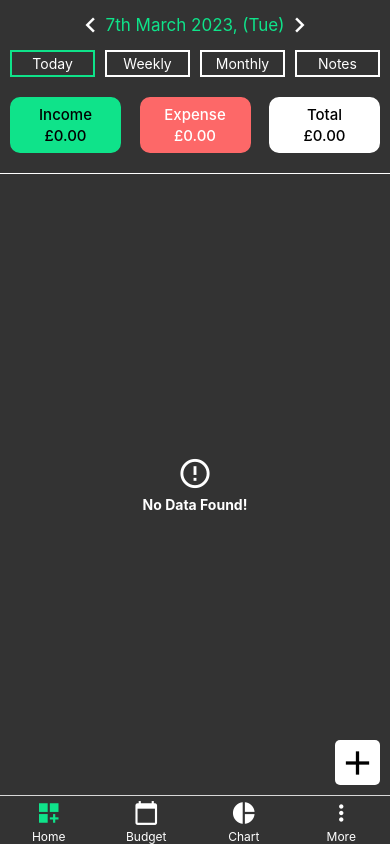
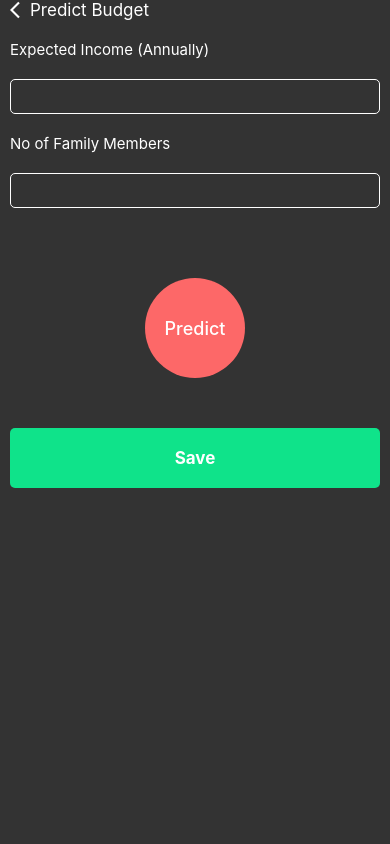
Before and after one commit to abuhoryrapranto/mFinance, a React Native app: screen /Predict in a window 390 px wide. Built offline with nearby package versions, Linux system fonts and the light colour scheme.

Commit message:
Budget Updates

```diff
--- a/components/Budget.tsx
+++ b/components/Budget.tsx
@@ -15,8 +15,11 @@ import React, { useState, useEffect } from 'react';
 import MaterialIcons from 'react-native-vector-icons/MaterialIcons';
 import { Float } from 'react-native/Libraries/Types/CodegenTypes';
 import AsyncStorage from '@react-native-async-storage/async-storage';
+import { useIsFocused } from '@react-navigation/native';
 
 function Budget({navigation}: {navigation: any}) {
+
+    const isFocused = useIsFocused();
 
     let [budget, setBudget] = useState<Float>(0);
     let [saveBudget, setSaveBudget] = useState('');
@@ -69,8 +72,10 @@ function Budget({navigation}: {navigation: any}) {
     }
 
     useEffect(() => {
+
         getBudget();
-    }, []);
+
+    }, [isFocused]);
 
     return(
         <SafeAreaView>
@@ -101,7 +106,7 @@ function Budget({navigation}: {navigation: any}) {
                 </View>
 
                 <View>
-                    <TouchableOpacity style={styles.predictBtn}>
+                    <TouchableOpacity style={styles.predictBtn} onPress={() => navigation.navigate('Predict')}>
                     <Text style={{color: 'white', fontSize: 17}}>Predict Your Expense Budget With</Text>
                         <Text style={{color: 'white', fontSize: 20, fontWeight: '700', paddingTop: 10}}>AI</Text>
                     </TouchableOpacity>
--- a/components/HomeScreen.tsx
+++ b/components/HomeScreen.tsx
@@ -184,7 +184,7 @@ useEffect(() => {
                         <Text style={{color: 'white'}}>{item.accountType}</Text>
                     </View>
                     <View style={styles.section3_1}>
-                        <Text style={{color: item.type == 'Expense' ? '#FD6868' : '#0FE38A'}}>{item.amount} £</Text>
+                        <Text style={{color: item.type == 'Expense' ? '#FD6868' : '#0FE38A'}}>£{item.amount}</Text>
                     </View>
                   </View>
 
--- /dev/null
+++ b/components/Predict.tsx
@@ -0,0 +1,170 @@
+import {
+    SafeAreaView,
+    StyleSheet,
+    Text,
+    TouchableOpacity,
+    View,
+    TextInput,
+    Alert,
+  } from 'react-native';
+
+import React, { useState, useEffect } from 'react';
+import MaterialIcons from 'react-native-vector-icons/MaterialIcons';
+import { Float } from 'react-native/Libraries/Types/CodegenTypes';
+import AsyncStorage from '@react-native-async-storage/async-storage';
+
+function Predict({navigation}: {navigation: any}) {
+
+    const [inc, setInc] = useState('');
+    const [fm, setFM] = useState('');
+    let [pre, setPre] = useState(0);
+
+
+    const predict = async () => {
+
+        if(inc == '') {
+
+            Alert.alert('Total income can not be empty', '', [
+
+                {text: 'OK', onPress: () => console.log('OK Pressed')},
+            ]);
+
+        } else if(fm == '') {
+
+            Alert.alert('Num of family memebers can not be empty', '', [
+
+                {text: 'OK', onPress: () => console.log('OK Pressed')},
+            ]);
+
+        } else {
+
+            const data : any = {
+                total_income : parseInt(inc),
+                family_members: parseInt(fm)
+            }
+
+            try {
+                const response : any = await fetch('https://budget-he1u.onrender.com/predict', {
+                    method: "POST",
+                    headers: {
+                        'Accept': 'application/json',
+                        'Content-Type': 'application/json'
+                      },
+                    body: JSON.stringify(data)
+                });
+
+                const result = await response.json();
+                setPre(result.data);
+
+              } catch (error) {
+
+                console.error(error);
+              }
+        }
+    }
+
+    const savePredictBudget = async () => {
+
+        try {
+
+            await AsyncStorage.setItem('@budget', pre.toString());
+
+            console.log('success');
+
+            Alert.alert('Budget saved successfully', '', [
+
+                {text: 'OK', onPress: () => navigation.goBack()},
+            ]);
+
+        } catch(e) {
+
+            console.log(e);
+        }
+    }
+
+    useEffect(() => {
+
+    }, []);
+
+    return(
+        <SafeAreaView>
+            <View style={styles.container}>
+                <View style={styles.headSection}>
+                    <MaterialIcons name="arrow-back-ios" color="white" size={20} onPress={() => navigation.goBack()} />
+                    <Text style={{fontSize: 17, color: "white"}}>Predict Budget</Text>
+                </View>
+
+
+                <Text style={{color: 'white', fontSize: 15, marginTop: 20}}>Expected Income (Annually)</Text>
+
+                <View style={{marginTop: 20, flexDirection: 'row', alignItems: 'center'}}>
+                    <TextInput style={styles.input} keyboardType='numeric' value={inc} onChangeText={newValue => setInc(newValue)}></TextInput>
+                </View>
+
+                <Text style={{color: 'white', fontSize: 15, marginTop: 20}}>No of Family Members</Text>
+
+                <View style={{marginTop: 20, flexDirection: 'row', alignItems: 'center'}}>
+                    <TextInput style={styles.input} keyboardType='numeric' value={fm} onChangeText={newValue => setFM(newValue)}></TextInput>
+                </View>
+
+                <View style={{alignItems: "center", marginTop: 70}}>
+                    <TouchableOpacity style={{backgroundColor: '#FD6868', height: 100, width: 100, borderRadius: 50, justifyContent: 'center', alignItems: 'center'}} onPress={predict}>
+                        <Text style={{color: 'white', fontSize: 18, fontWeight: '500'}}>Predict</Text>
+                    </TouchableOpacity>
+                </View>
+
+                {
+                    pre > 0 ? <Text style={{color: 'white', fontSize: 17, fontWeight: '500', textAlign: 'center', marginTop: 30}}>Your Annual Budget Should Be <Text style={{color: "#0FE38A"}}>£{pre}</Text></Text> : ""
+                }
+
+                <TouchableOpacity style={{backgroundColor: '#0FE38A', borderRadius: 5, padding: 20, marginTop: 50, width: '100%'}} onPress={savePredictBudget}>
+                    <Text style={{color: 'white', textAlign: 'center', fontSize: 17, fontWeight: '700'}}>Save</Text>
+                </TouchableOpacity>
+
+            </View>
+        </SafeAreaView>
+    );
+}
+
+const styles = StyleSheet.create({
+
+    container: {
+        marginLeft: 10,
+        marginRight: 10
+    },
+
+    headSection: {
+        flexDirection: 'row',
+        alignItems: 'center',
+    },
+
+    input: {
+        flex: 1,
+        height: 35,
+        borderWidth: 1,
+        padding: 10,
+        borderColor: 'white',
+        borderRadius: 5,
+        color: 'white',
+    },
+
+    saveBtn: {
+        borderColor: '#0FE38A',
+        borderRadius: 5,
+        backgroundColor: '#0FE38A',
+        marginTop: 30,
+        padding: 13,
+        alignItems: 'center',
+    },
+
+      predictBtn: {
+        borderColor: '#FD6868',
+        borderRadius: 5,
+        backgroundColor: '#FD6868',
+        marginTop: 50,
+        padding: 40,
+        alignItems: 'center',
+    }
+})
+
+export default Predict;
--- a/components/StackNavigation.tsx
+++ b/components/StackNavigation.tsx
@@ -7,6 +7,7 @@ import Map from './Map';
 import Stock from './Stock';
 import Card from './Card';
 import AddCard from './AddCard';
+import Predict from './Predict';
 
 const Stack = createStackNavigator();
 
@@ -21,6 +22,7 @@ function StackNavigation() {
       <Stack.Screen name="Stock" component={Stock} />
       <Stack.Screen name="Card" component={Card} />
       <Stack.Screen name="AddCard" component={AddCard} />
+      <Stack.Screen name="Predict" component={Predict} />
     </Stack.Navigator>
   );
 }
```
